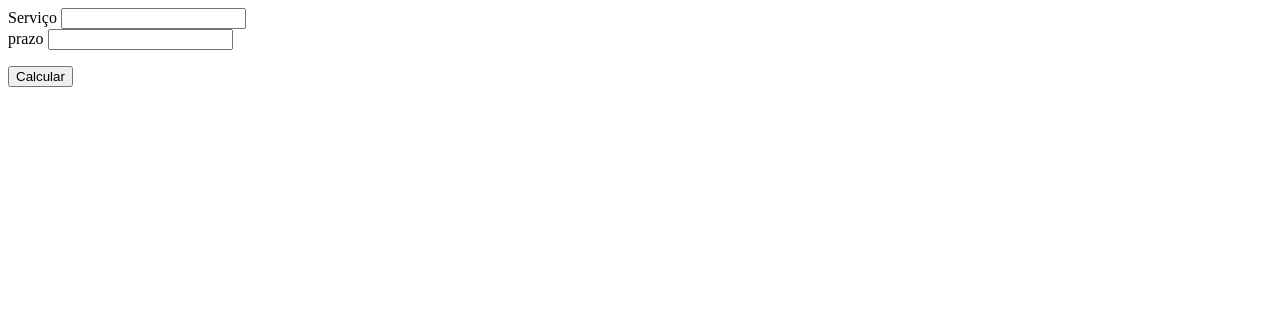
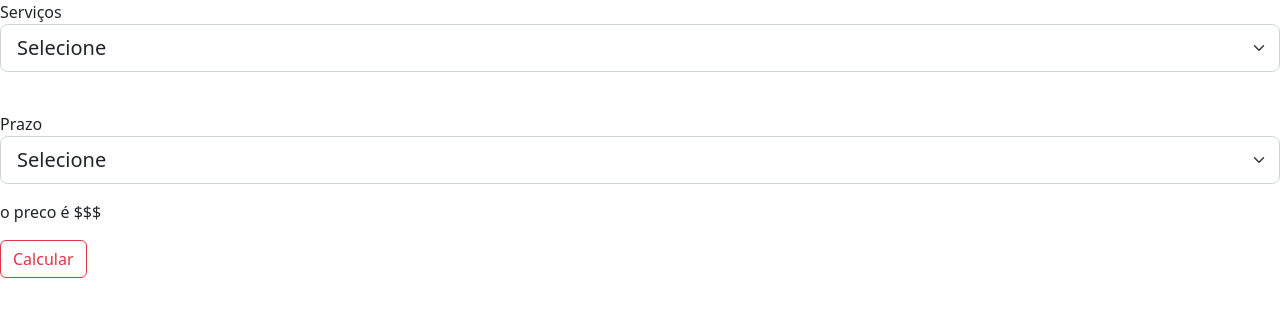
Before and after one commit to Erick-Simas/tsi-js-2202, a plain HTML site: page DOM/ex2.html in a window 1280 px wide. Both pictures are taken after a click on the button "Calcular". Drawn offline with nearby package versions, Linux system fonts and the light colour scheme.

Commit message:
DOM continuação

```diff
--- a/DOM/ex2.html
+++ b/DOM/ex2.html
@@ -4,19 +4,31 @@
     <meta charset="UTF-8">
     <meta http-equiv="X-UA-Compatible" content="IE=edge">
     <meta name="viewport" content="width=device-width, initial-scale=1.0">
-    <title>Document</title>
+    <link rel="stylesheet" href="Minha_tela.css">
+    <link href="https://cdn.jsdelivr.net/npm/bootstrap@5.2.1/dist/css/bootstrap.min.css" rel="stylesheet" integrity="sha384-iYQeCzEYFbKjA/T2uDLTpkwGzCiq6soy8tYaI1GyVh/UjpbCx/TYkiZhlZB6+fzT" crossorigin="anonymous">
+    <title>Calculadora</title>
 </head>
 <body>
     <form action="">
-        <label for="servico">Serviço</label>
-        <input type="text" id="servico">
+        <label for="servico">Serviços</label>
+        <select name="" class="form-select form-select-lg mb-3" aria-label=".form-select-lg example" id="servico">
+            <option value="0">Selecione</option>
+            <option value="1">Troca de oleo</option>
+            <option value="2">Balanceamento</option>
+            <option value="3">Cambagem</option>
+        </select>
         <br>
-        <label for="prazo">prazo</label>
-        <input type="text" id="prazo">
-        <br>
-        <p id="resultado"></p>
-        <button onclick="Calcular" id="calcular">Calcular</button>
+        <label for="prazo">Prazo</label>
+        <select name="" class="form-select form-select-lg mb-3" aria-label=".form-select-lg example" id="prazo">
+            <option value="0">Selecione</option>
+            <option value="1">1 Dia</option>
+            <option value="2">2 Dias</option>
+            <option value="3">3 Dias</option>
+        </select>
     </form>
+    <p id=resultado></p>
+    <button onclick="calcular" id="calcular" class="btn btn-outline-danger">Calcular</button>
+
+    <script src="ex2.js"></script>
 </body>
-<script src="ex2.js"></script>
 </html>
--- a/DOM/ex2.js
+++ b/DOM/ex2.js
@@ -1,13 +1,32 @@
-let btnCalcular = document.getElementById('Calcular');
+let btnCalcular = document.getElementById('calcular');
 
-btnCalcular = addEventListener('click' ,function (evento){
+btnCalcular.addEventListener('click', function (evento){
+    evento.preventDefault();
 
-    evento.preventDefault();
+    let servico = document.getElementById('servico');
+    let prazo = document.getElementById('prazo');
+    let res = document.getElementById('resultado');
+
+    //recuperar os dados da matriz
+    let preco = calcularPreco(servico.value, prazo.value);
+
+    //mostra o resultado no elemento
+    res.innerText = `o preco é ${preco}`
+
+
+    console.log(servico.value);
+
+
+    //ver dados do evento (click) no console
     console.log(evento);
+
+    //obter os valores do servico e prazo
 });
 
-function executa(evento){
-    console.log('Clicou');
+function calcularPreco(servico, prazo){
+        let tabela = [['$$$', '$$', "$"],
+                      ['$$$$', '$$$', "$$"],
+                      ['nao faz', 'nao faz', "$$$"]];
+
+        return tabela[servico][prazo];
 }
-
-console.log(btnCalcular);
```
Also changed, not shown: DOM/ex03.html (added, +72 -0 lines), DOM/ex03.js (added, +21 -0 lines).
